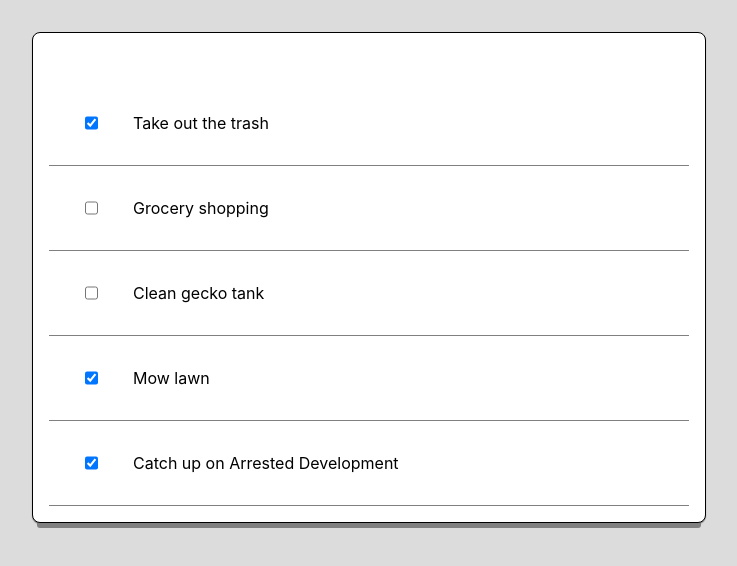
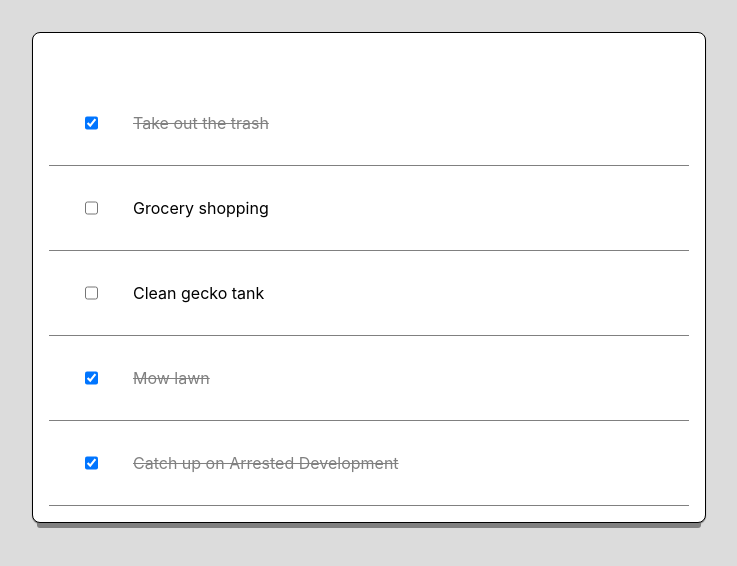
Before and after one commit to estebanrojasl/to-do-app, a React (Create React App) app: page / in a window 1280 px wide. Shown: the top 566 px of the page, without its empty margins (288-1025 px from the left). Built offline with nearby package versions, Linux system fonts and the light colour scheme.

Commit message:
conditional styling

```diff
--- a/src/App.js
+++ b/src/App.js
@@ -12,7 +12,7 @@ class App extends Component {
 
   handleChange(id) {
     this.setState((prevState) => {
-      return prevState.data.map((item) => {
+      let updatedItems = prevState.data.map((item) => {
         if (item.id === id) {
           return {
             ...item,
@@ -21,6 +21,7 @@ class App extends Component {
         }
         return item;
       });
+      return { data: updatedItems };
     });
   }
 
--- a/src/components/ToDoItem.js
+++ b/src/components/ToDoItem.js
@@ -1,6 +1,11 @@
 import React from "react";
 
 const ToDoItem = (props) => {
+  const styles = {};
+  if (props.item.completed) {
+    styles.color = "gray";
+    styles.textDecoration = "line-through";
+  }
   return (
     <div className="to-do-item">
       <input
@@ -8,7 +13,7 @@ const ToDoItem = (props) => {
         onChange={() => props.handleChange(props.item.id)}
         checked={props.item.completed}
       />
-      <label>{props.item.text}</label>
+      <label style={styles}>{props.item.text}</label>
       <br />
     </div>
   );
```
